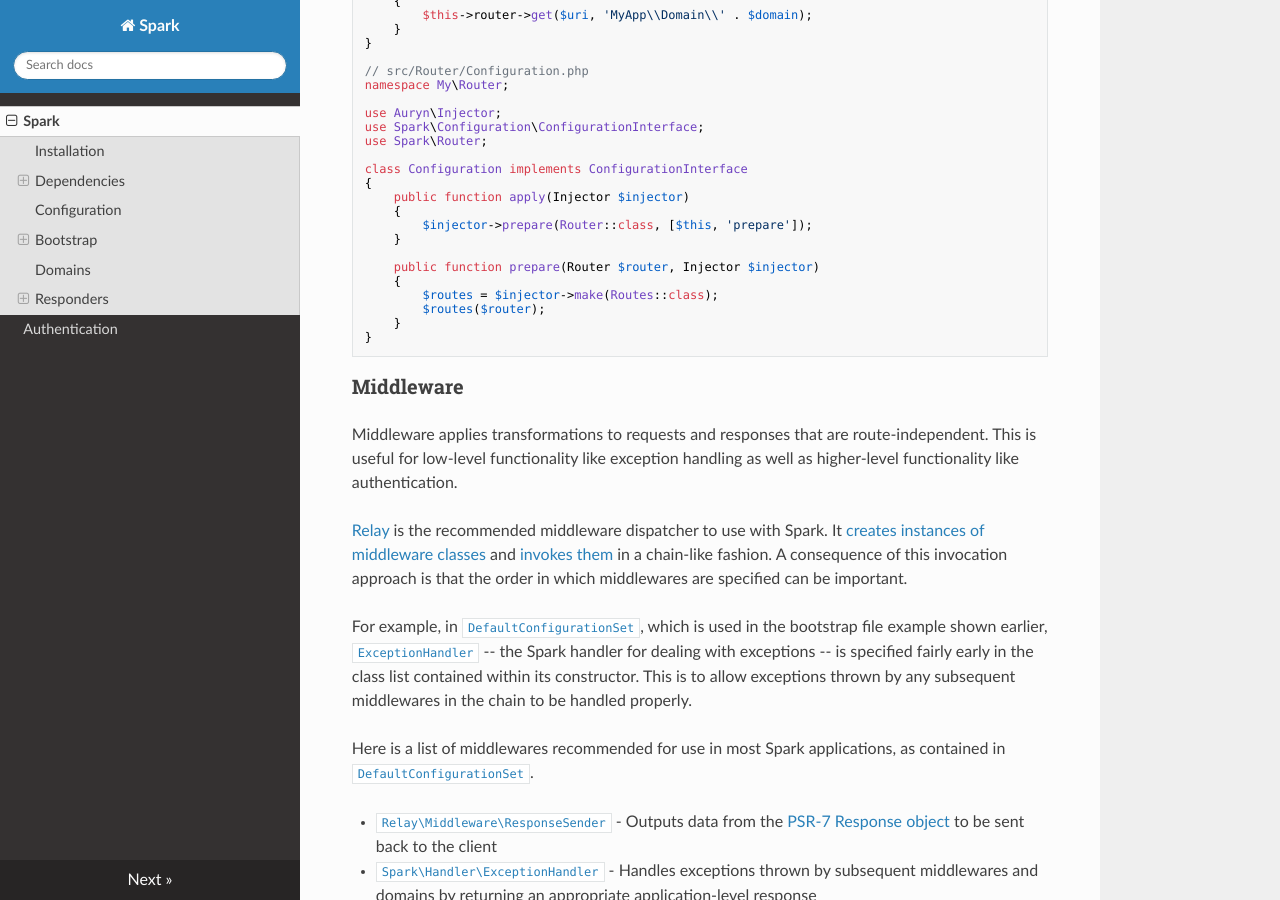
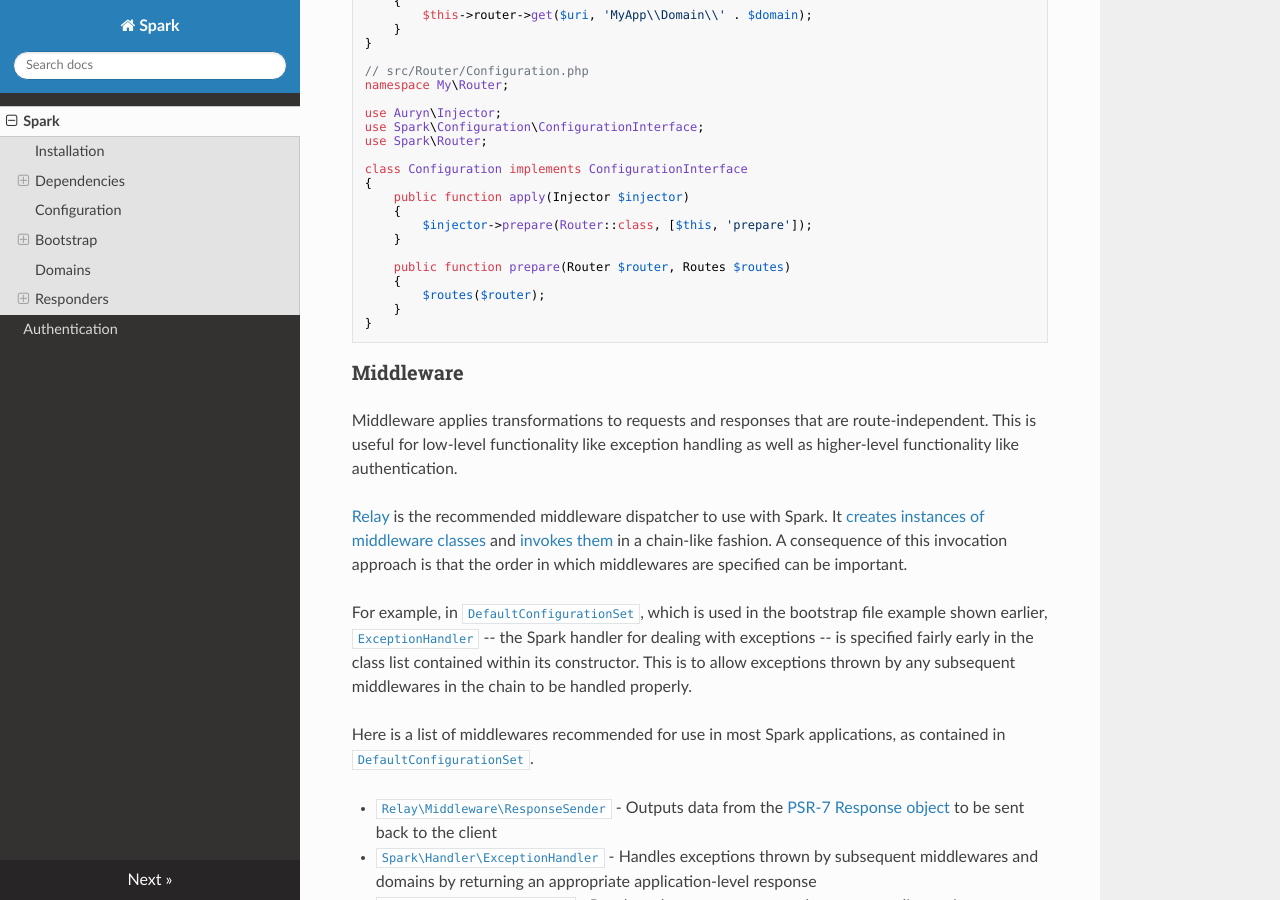
Before and after one commit to equip/framework, an MkDocs documentation site: the page built from docs/index.md, in a window 1280 px wide and 900 px high, scrolled down 5659 px. Built offline with MkDocs 1.6.1, drawn with Linux system fonts in a browser that asks for light colours; nearby versions of some CDN libraries; old or Windows-style settings are respelled for this version of MkDocs.

```diff
--- a/docs/index.md
+++ b/docs/index.md
@@ -256,9 +256,8 @@ class Configuration implements ConfigurationInterface
         $injector->prepare(Router::class, [$this, 'prepare']);
     }
 
-    public function prepare(Router $router, Injector $injector)
+    public function prepare(Router $router, Routes $routes)
     {
-        $routes = $injector->make(Routes::class);
         $routes($router);
     }
 }
```
